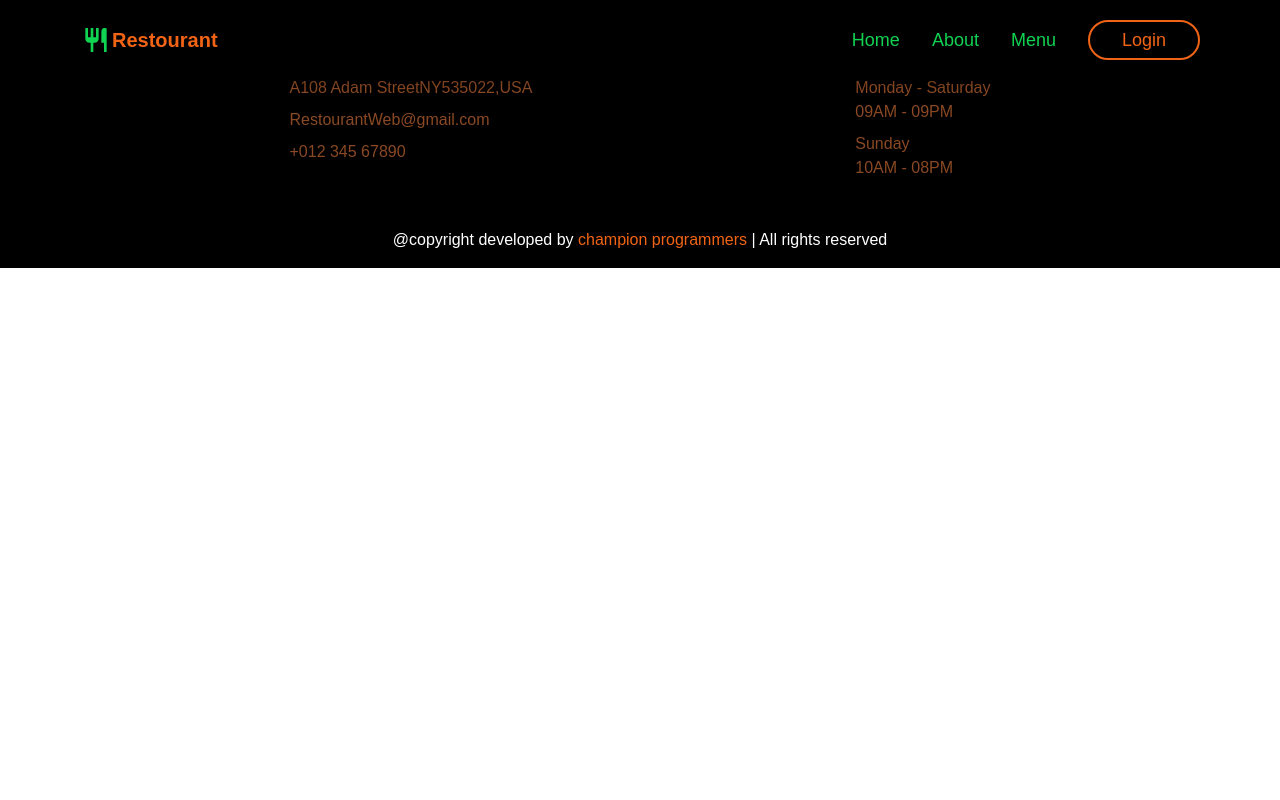
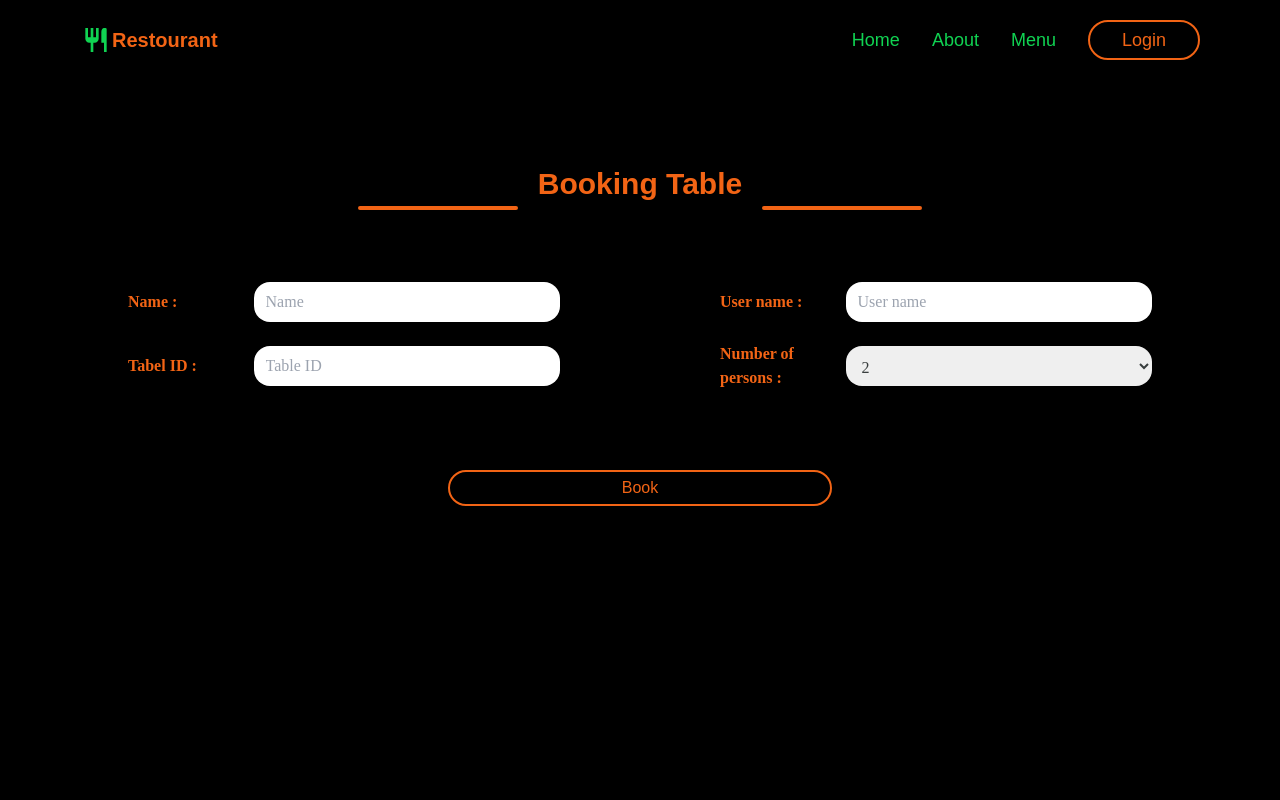
Before and after one commit to amirhossein-najafi/Restaurant-Project, a React (Vite) app: page /booking in a window 1280 px wide. Shown: the top 800 px of the page. Built offline with nearby package versions, Linux system fonts and the light colour scheme; a web font is replaced by a local one.

Commit message:
initial commit

```diff
--- a/src/components/Login.jsx
+++ b/src/components/Login.jsx
@@ -2,7 +2,6 @@
 import React from "react";
 import Navbar from "./Navbar";
 import Footer from "./Footer";
-import menu from "./Menu.jsx";
 import {useNavigate} from "react-router-dom";
 
 
--- a/src/components/Signup.jsx
+++ b/src/components/Signup.jsx
@@ -9,7 +9,48 @@ const Signup = () => {
 
     return (
         <div><Navbar/>
+        <div className="bg-black min-h-screen flex flex-col justify-center items-center lg:px-32 px-5 py-20">
+        <div className="w-screen flex flex-col justify-center">
+        <span className="text-brightColor text-3xl font-semibold text-center lg:pt-8 pt-3 pb-20">
+        Create an Account</span>
+            </div>
+        <div className="pb-40">
+            <form className="w-full" action="">
+                    <div className="text-logintext grid grid-cols-2 gap-x-40 gap-y-5 justify-center items-center outline-0">
+                        <div className="flex flex-row items-center">
+                            <p className="text-brightColor font-semibold w-40">User name : </p>
+                            <input className="rounded-2xl w-96 h-10 p-3" type="text" placeholder="Username "/>
+                        </div>
+                        <div className="flex flex-row items-center">
+                            <p className="text-brightColor font-semibold w-40">Password : </p>
+                            <input className="rounded-2xl w-96 h-10 p-3" type="password" placeholder="Password" alt="Password"/>
+                        </div>
+                        <div className="flex flex-row items-center">
+                            <p className="text-brightColor font-semibold w-40">First name : </p>
+                            <input className="rounded-2xl w-96 h-10 p-3" type="text" placeholder="First name "/>
+                        </div>
+                        <div className="flex flex-row items-center">
+                            <p className="text-brightColor font-semibold w-40">Last name : </p>
+                            <input className="rounded-2xl w-96 h-10 p-3" type="text" placeholder="Last name "/>
+                        </div>
+                        <div className="flex flex-row items-center">
+                            <p className="text-brightColor font-semibold w-40">Phone number : </p>
+                            <input className="rounded-2xl w-96 h-10 p-3" type="tel" placeholder="Phone number "/>
+                        </div>
+                        <div className="flex flex-row items-center">
+                            <p className="text-brightColor font-semibold w-40">Address : </p>
+                            <input className="rounded-2xl w-96 h-10 p-3" type="text" placeholder="Address "/>
+                        </div>
+                    </div>
+                </form>
+                <div className="flex flex-row justify-center items-center pt-20">
+                    <button className="w-96 px-8 py-1 border-2  bg-black border-brightColor text-brightColor  transition ease-in-out delay-150  hover:-translate-y-1 hover:scale-110  duration-300 rounded-full hover:bg-brightColor hover:text-blackColor">Create
+                        </button>
+                </div>
 
+        </div>
+
+        </div>
             <Footer />
         </div>
     );
--- a/src/components/booking.jsx
+++ b/src/components/booking.jsx
@@ -7,10 +7,69 @@ import Footer from "./Footer.jsx";
 
 const booking = () => {
 
+    const options = [
+        {
+            label: 2,
+            value: 2
+        },
+        {
+            label: 3,
+            value: 3
+        },
+        {
+            label: 4,
+            value: 4
+        },
+        {
+            label: 6,
+            value: 6
+        }
+];
+
 
     return (
         <div><Navbar/>
+        <div className="bg-black min-h-screen flex flex-col justify-center items-center lg:px-32 px-5 py-20">
+        <div className="w-screen flex flex-row justify-center items-center gap-5">
+        <hr className="w-40 rounded-md border-solid border-2 border-brightColor inline-block"/>
+        <span className="text-brightColor text-3xl font-semibold text-center lg:pt-8 pt-3 pb-20">
+        Booking Table </span>
+        <hr className="w-40 rounded-md border-solid border-2 border-brightColor inline-block"/>
+            </div>
+        <div className="pb-40">
+            <form className="w-full" action="">
+                    <div className="text-logintext grid grid-cols-2 gap-x-40 gap-y-5 justify-center items-center outline-0">
+                        <div className="flex flex-row items-center">
+                            <p className="text-brightColor font-semibold w-40">Name : </p>
+                            <input className="rounded-2xl w-96 h-10 p-3" type="text" placeholder="Name "/>
+                        </div>
+                        <div className="flex flex-row items-center">
+                            <p className="text-brightColor font-semibold w-40">User name : </p>
+                            <input className="rounded-2xl w-96 h-10 p-3" type="text" placeholder="User name"/>
+                        </div>
+                        <div className="flex flex-row items-center">
+                            <p className="text-brightColor font-semibold w-40">Tabel ID : </p>
+                            <input className="rounded-2xl w-96 h-10 p-3" type="text" placeholder="Table ID"/>
+                        </div>
+                        <div className="flex flex-row items-center">
+                            <p className="text-brightColor font-semibold w-40">Number of <br /> persons : </p>
+                              <select  onChange={(e) => {handleChange(e)}} className="w-96 h-10 rounded-2xl p-3">
+                               {options.map((option) => (
+                               <option value={option.value} className="pl-3" >{option.label}</option>
+                               ))}
+                                </select>
 
+                        </div>
+                    </div>
+                </form>
+                <div className="flex flex-row justify-center items-center pt-20">
+                    <button className="w-96 px-8 py-1 border-2  bg-black border-brightColor text-brightColor  transition ease-in-out delay-150  hover:-translate-y-1 hover:scale-110  duration-300 rounded-full hover:bg-brightColor hover:text-blackColor">Book
+                        </button>
+                </div>
+
+        </div>
+
+        </div>
             <Footer />
         </div>
     );
--- a/src/main.jsx
+++ b/src/main.jsx
@@ -15,7 +15,7 @@ ReactDOM.createRoot(document.getElementById('root')).render(
       <Router>
           <Routes>
               <Route path='' element={<App/>}></Route>
-              <Route path='/home' element={<Home/>}></Route>
+              <Route path='/home' element={<App/>}></Route>
               <Route path='/about' element={<About/>}></Route>
               <Route path='/menu' element={<Menu/>}></Route>
               <Route path='/login' element={<Login/>}></Route>
```
Also changed, not shown: src/App.jsx (line endings or trailing spaces), src/components/Menu.jsx (line endings or trailing spaces).
